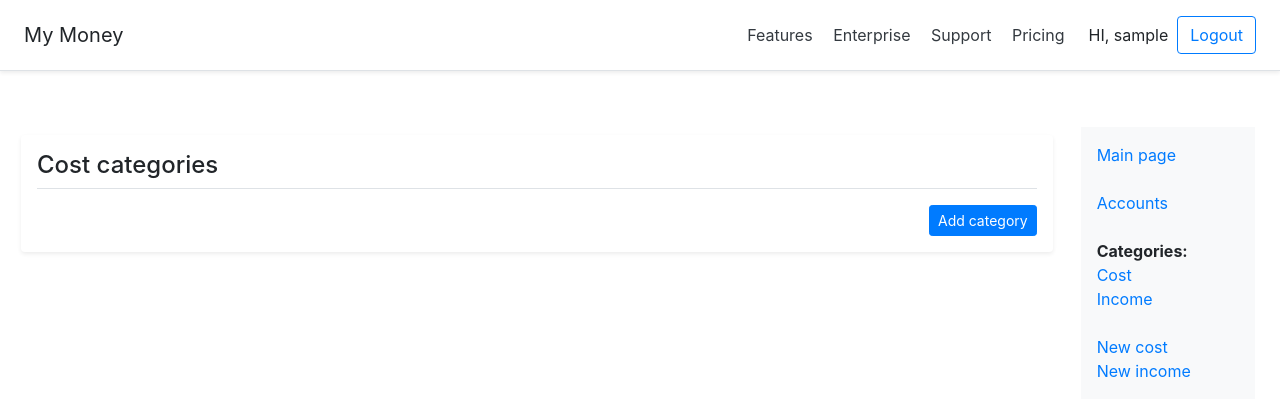
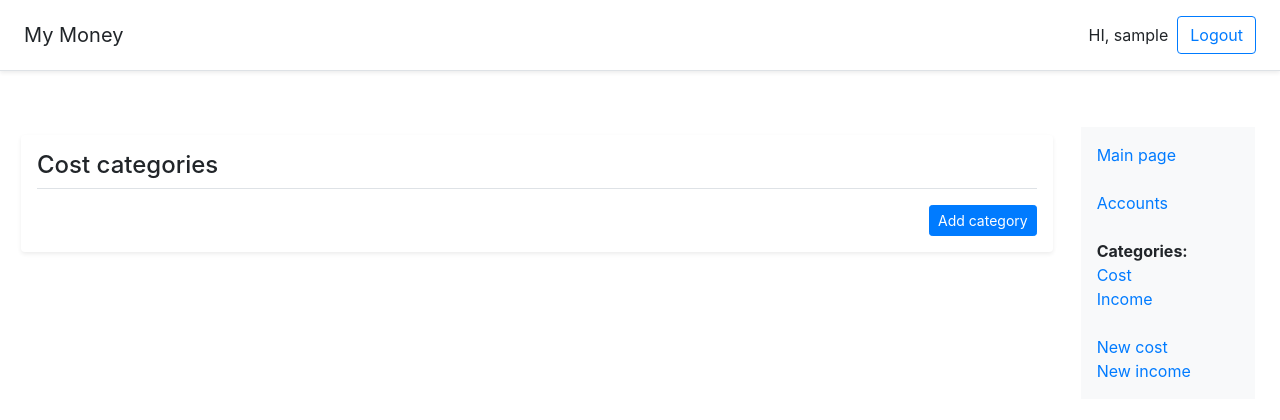
Before and after one commit to balstepan/myMoney, a Django app: page /wallet/ in a window 1280 px wide. Shown: the top 420 px of the page. Run offline with Django 3.2, Linux system fonts and the light colour scheme; the visitor is signed in with stand-in values (Sample User, id 1); data that the repository does not hold is empty; some libraries are stand-ins or nearby versions.

Commit message:
Add some changes in templates

```diff
--- a/wallet/templates/base.html
+++ b/wallet/templates/base.html
@@ -13,12 +13,6 @@
 
 <div class="d-flex flex-column flex-md-row align-items-center p-3 px-md-4 mb-3 bg-white border-bottom shadow-sm">
   <h5 class="my-0 mr-md-auto font-weight-normal">My Money</h5>
-  <nav class="my-2 my-md-0 mr-md-3">
-    <a class="p-2 text-dark" href="#">Features</a>
-    <a class="p-2 text-dark" href="#">Enterprise</a>
-    <a class="p-2 text-dark" href="#">Support</a>
-    <a class="p-2 text-dark" href="#">Pricing</a>
-  </nav>
   {% if request.user.is_authenticated %}
       HI, {{ request.user.username }} &nbsp;
       <a class="btn btn-outline-primary" href="{% url 'logout' %}">Logout</a>
--- a/wallet/views.py
+++ b/wallet/views.py
@@ -51,7 +51,8 @@ class AccountDetail(LoginRequiredMixin, View):
             new_account.user = request.user
             new_account.slug = slugify(new_account.name)
             new_account.save()
-            edit_image(new_account.image.path)
+            if new_account.image:
+                edit_image(new_account.image.path)
         return redirect('wallet:all_accounts')
 
 
@@ -130,7 +131,8 @@ class CreateCostCategory(LoginRequiredMixin, View):
                 new_category.user = request.user
                 new_category.slug = slugify(new_category.name)
                 new_category.save()
-                edit_image(new_category.image.path)
+                if new_category.image:
+                    edit_image(new_category.image.path)
                 return render(request,
                           'costCategories/costcategory_detail.html',
                           {'category': new_category})
@@ -142,7 +144,8 @@ class CreateCostCategory(LoginRequiredMixin, View):
                 new_category.user = request.user
                 new_category.slug = slugify(new_category.name)
                 new_category.save()
-                edit_image(new_category.image.path)
+                if new_category.image:
+                    edit_image(new_category.image.path)
                 return redirect(new_category)
 
 
@@ -222,7 +225,8 @@ class CreateIncomeCategory(LoginRequiredMixin, View):
                 new_category.user = request.user
                 new_category.slug = slugify(new_category.name)
                 new_category.save()
-                edit_image(new_category.image.path)
+                if new_category.image:
+                    edit_image(new_category.image.path)
                 return render(request,
                               'incomeCategories/incomecategory_detail.html',
                               {'category': new_category})
@@ -234,7 +238,8 @@ class CreateIncomeCategory(LoginRequiredMixin, View):
                 new_category.user = request.user
                 new_category.slug = slugify(new_category.name)
                 new_category.save()
-                edit_image(new_category.image.path)
+                if new_category.image:
+                    edit_image(new_category.image.path)
                 return redirect(new_category)
 
 
```
Also changed, not shown: wallet/templates/costCategories/costcategory_detail.html (+13 -2 lines).
